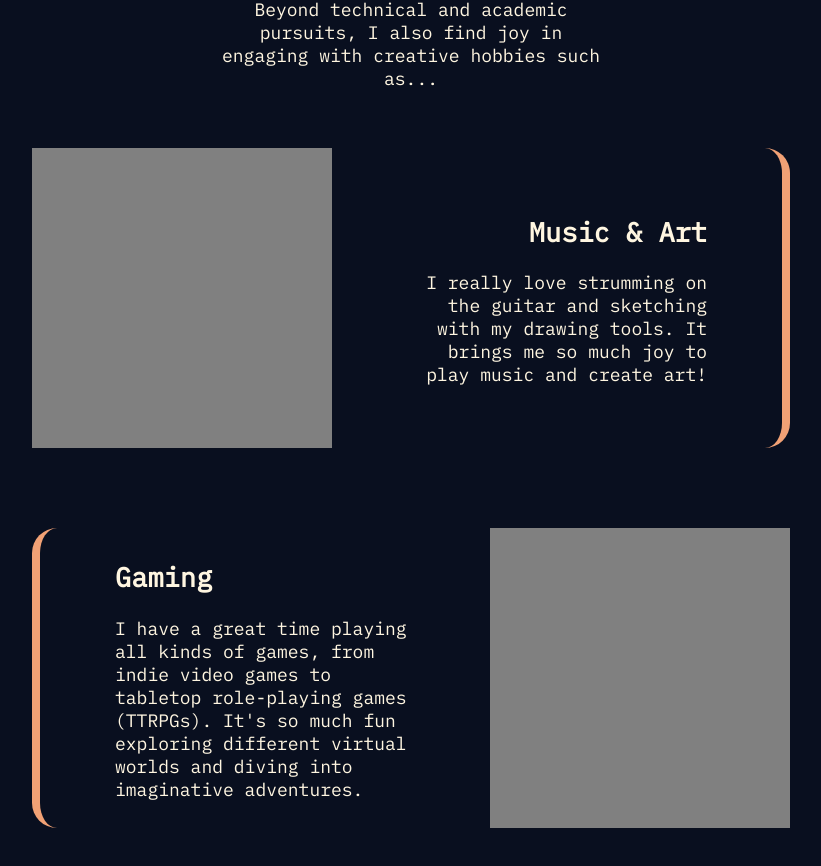
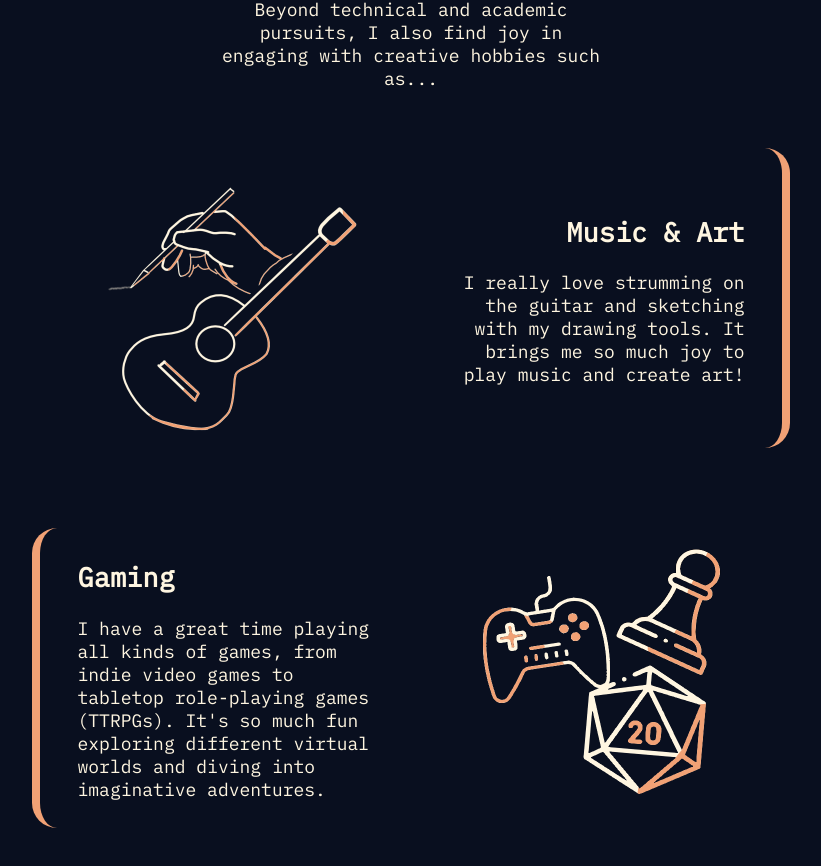
Before and after one commit to pn-tn/myportfolio, a React (Create React App) app: page /about in a window 1280 px wide. Shown: the part 849-1715 px from the top of the page, without its empty margins (229-1050 px from the left). Built offline with nearby package versions, Linux system fonts and the light colour scheme.

Commit message:
updated About page

```diff
--- a/src/components/About.css
+++ b/src/components/About.css
@@ -39,7 +39,7 @@
 .personal .image {
 	width: 300px;
 	height: 300px;
-	background-color:grey;
+	margin: auto;
 }
 .personal .music-art,
 .personal .gaming {
--- a/src/components/About.jsx
+++ b/src/components/About.jsx
@@ -2,6 +2,9 @@ import React from 'react';
 
 import './About.css';
 import Contacts from './Contacts';
+
+import IconArt from './images/icon_art.png';
+import IconGaming from './images/icon_gaming.png';
 
 function About() {
 	return (
@@ -28,7 +31,9 @@ function About() {
 					creative hobbies such as...
 				</p>
 				<div className="music-art">
-					<div className="image"></div>
+					<div className="image">
+						<img src={IconArt} className="image" />
+					</div>
 					<div className="descr">
 						<h2>Music & Art</h2>
 						<p>
@@ -46,7 +51,9 @@ function About() {
 							virtual worlds and diving into imaginative adventures.
 						</p>
 					</div>
-					<div className="image"></div>
+					<div className="image">
+						<img src={IconGaming} className="image" />
+					</div>
 				</div>
 			</div>
 			<Contacts/>
```
Also changed, not shown: src/components/images/icon_art.png (added), src/components/images/icon_gaming.png (added).
